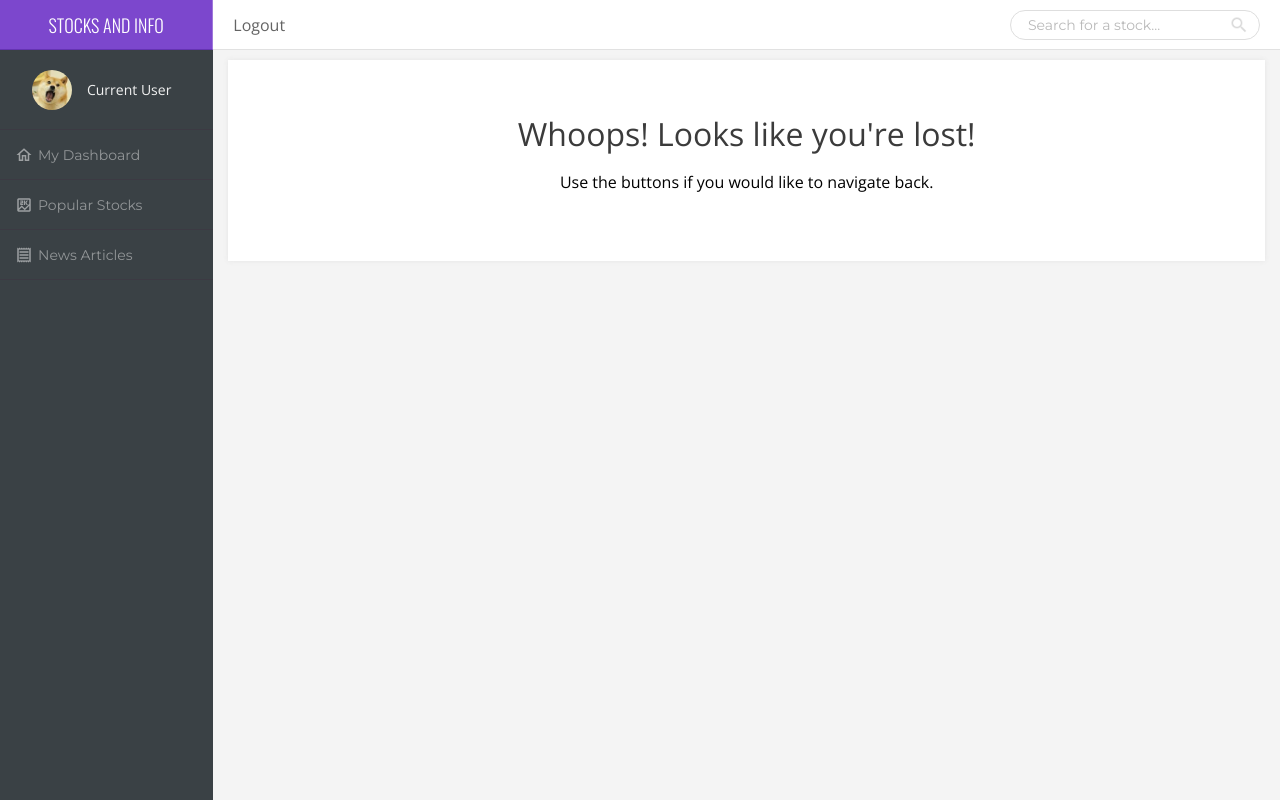
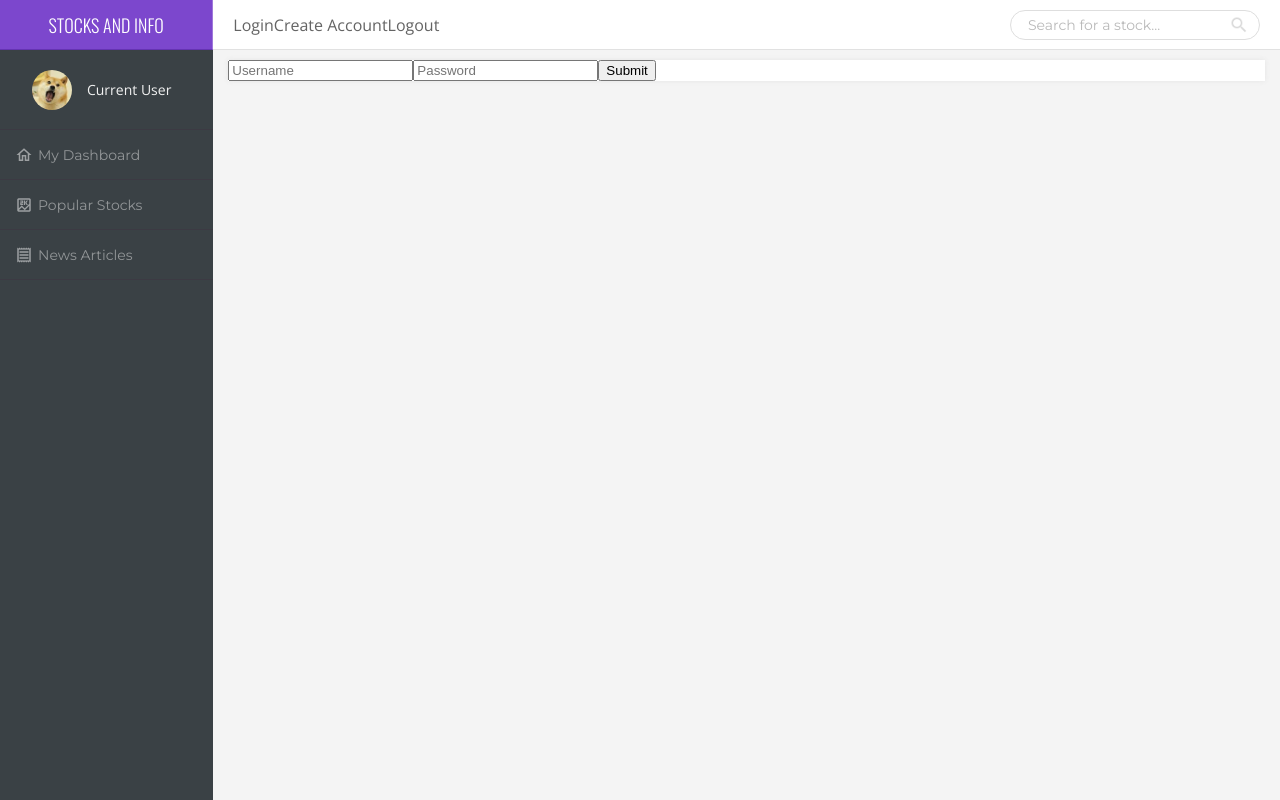
Before and after one commit to nneighbo/project-3, a React (Create React App) app in the folder client/: page /login in a window 1280 px wide. Built offline with nearby package versions, Linux system fonts and the light colour scheme.

Commit message:
Added acccount pages

```diff
--- a/client/src/App.js
+++ b/client/src/App.js
@@ -15,7 +15,9 @@ import MyDashboard from "./pages/MyDashboard/MyDashboard";
 import ErrorPage from "./pages/ErrorPage/ErrorPage";
 import PopularStocks from "./pages/PopularStocks/PopularStocks";
 import News from './pages/News/News';
-import Search from "./pages/Search/Search"
+import Search from "./pages/Search/Search";
+import LogIn from "./pages/LogIn/LogIn";
+import CreateAccount from "./pages/CreateAccount/CreateAccount"
 
 // import API from "./utils/API.js"
 
@@ -35,6 +37,8 @@ const App = () => (
             <Route exact path="/news" component={News} />
             <Route exact path="/search" component={Search} />
             <Route exact path="/search/:symbol" component={Search} />
+            <Route exact path="/login" component={LogIn} />
+            <Route exact path="/create" component={CreateAccount} />
             <Route component={ErrorPage} />
           </Switch>
         </ContentColumn>
--- /dev/null
+++ b/client/src/components/AccountForm/AccountForm.jsx
@@ -0,0 +1,15 @@
+import React from 'react';
+
+class AccountForm extends React.Component {
+    render() {
+        return (
+            <form id="account-form" action="post">
+                <input type="text" name="username" placeholder="Username" />
+                <input type="password" name="password" placeholder="Password"/>
+                <input type="submit" value="Submit"></input>
+            </form>
+        )
+    }
+}
+
+export default AccountForm;
--- /dev/null
+++ b/client/src/components/AccountForm/index.jsx
@@ -0,0 +1 @@
+export { default } from './AccountForm'
--- a/client/src/components/NavTop/NavTop.jsx
+++ b/client/src/components/NavTop/NavTop.jsx
@@ -26,7 +26,11 @@ class NavTop extends React.Component {
         console.log("on nav",this.state.symbol)
         return (
             <div className="nav-top">
+                <div>
+                <a href="/login">Login</a>
+                <a href="/create">Create Account</a>
                 <a href="/logout">Logout</a>
+                </div>
                 <div className="search-container">
                     <form action="search" onSubmit={this.handleFormSubmit}>
                         <input
--- /dev/null
+++ b/client/src/pages/CreateAccount/CreateAccount.js
@@ -0,0 +1,17 @@
+import React from 'react';
+import ContentContainer from '../../components/ContentContainer';
+import AccountForm from '../../components/AccountForm';
+
+class CreateAccount extends React.Component {
+    render(){
+        return(
+            <ContentContainer>
+                <AccountForm>
+                    <h1>sdf</h1>
+                </AccountForm>
+            </ContentContainer>
+        )
+    }
+}
+
+export default CreateAccount;
--- /dev/null
+++ b/client/src/pages/LogIn/LogIn.js
@@ -0,0 +1,17 @@
+import React from 'react';
+import ContentContainer from '../../components/ContentContainer';
+import AccountForm from '../../components/AccountForm';
+
+class LogIn extends React.Component {
+    render(){
+        return(
+            <ContentContainer>
+                <AccountForm>
+                    <h1>sdf</h1>
+                </AccountForm>
+            </ContentContainer>
+        )
+    }
+}
+
+export default LogIn;
--- a/client/src/pages/News/News.js
+++ b/client/src/pages/News/News.js
@@ -27,18 +27,18 @@ class News extends React.Component {
                     data, map the ContentContainer, not just the NewsArticle.
                     Each article will have its own ContentContainer */}
 
-                <ContentContainer>
                 {this.state.news.map(article => {
                     return (
+                <ContentContainer>
                       <NewsArticle
                         key={article.headline}
                         title={article.headline}
                         paragraph={article.summary}
                         link={article.url}
                       />
+                </ContentContainer>
                     );
                   })}
-                </ContentContainer>
 
             </div>
         )
```
